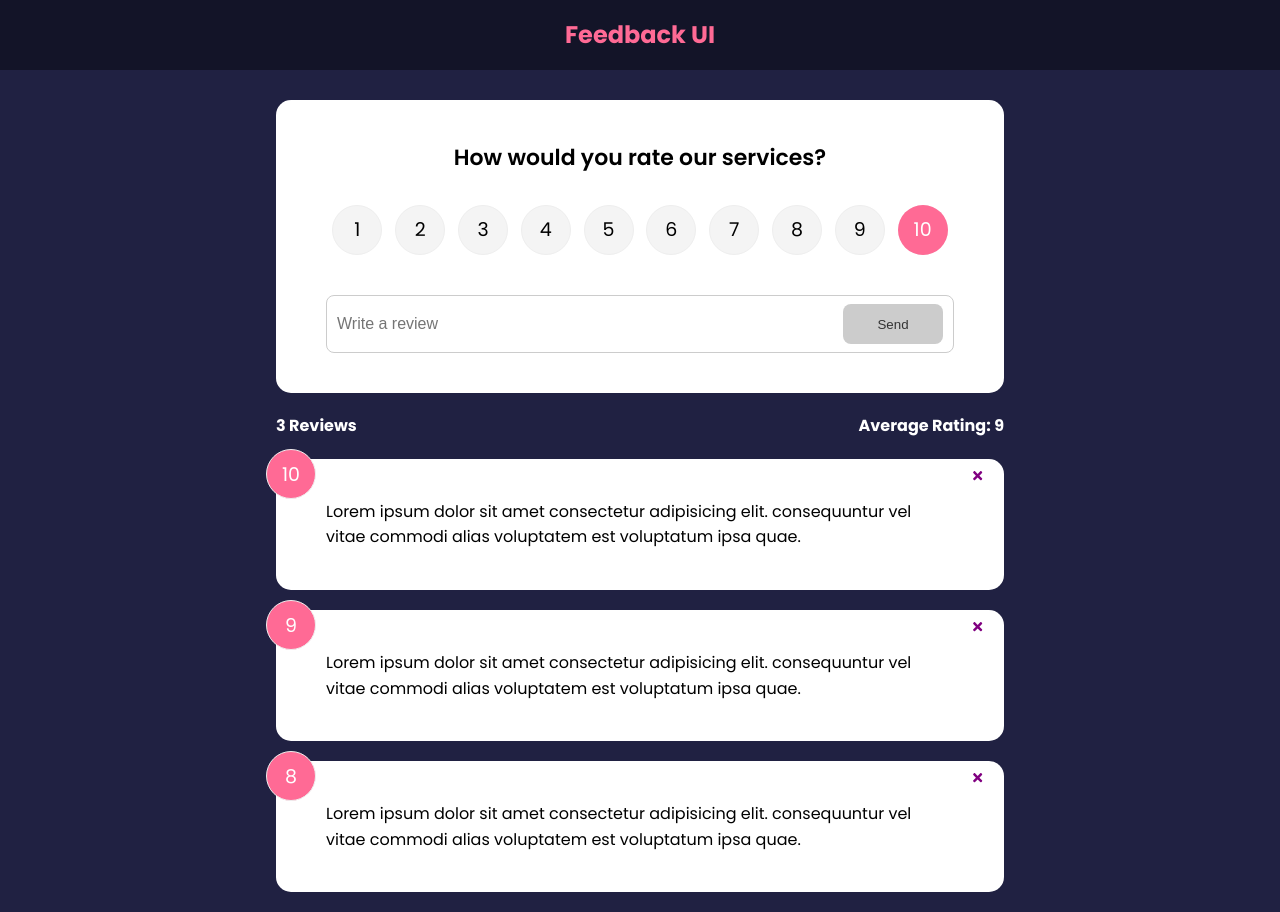
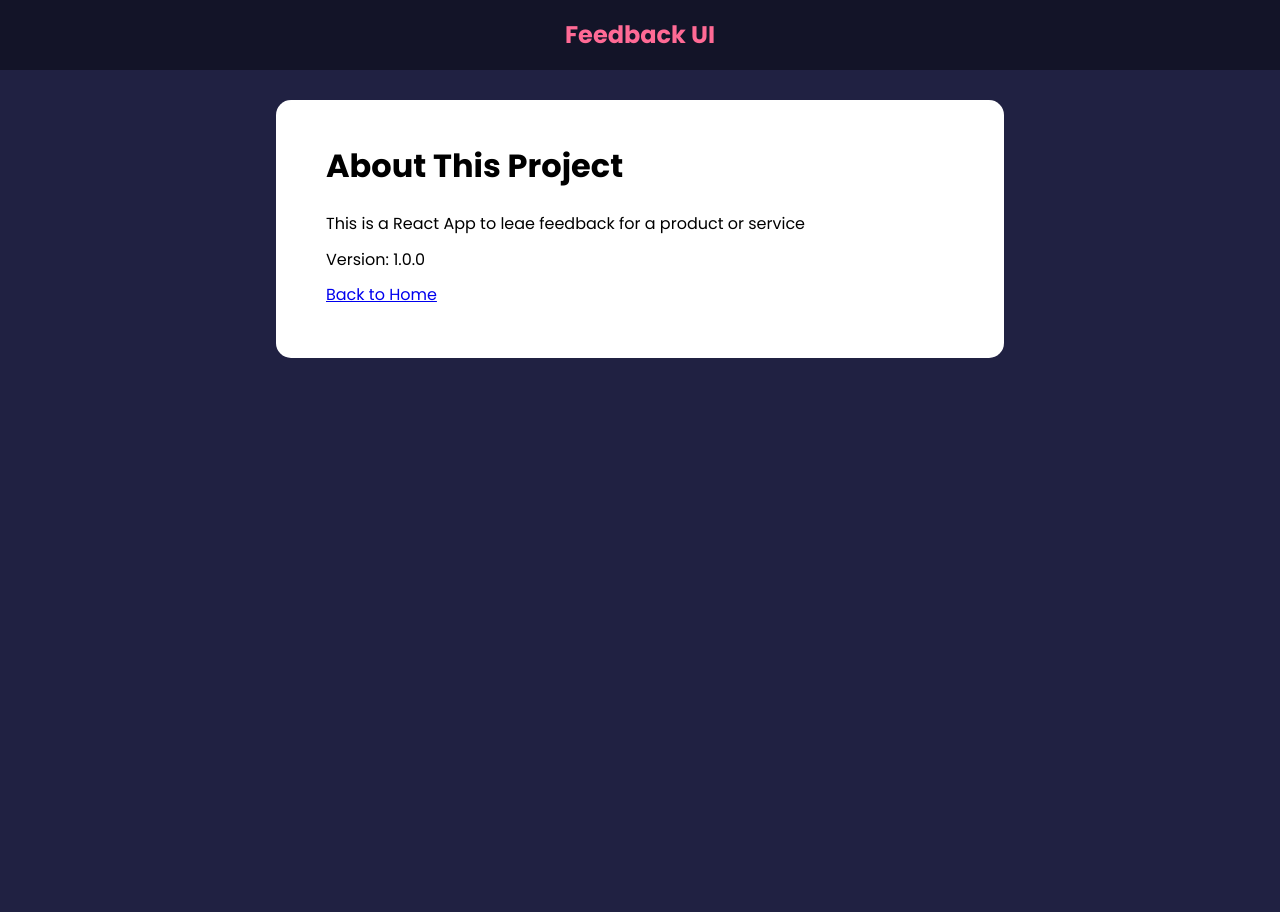
Before and after one commit to MaggieSchuetz/feedback-app, a React (Create React App) app: page /about in a window 1280 px wide. After the commit the page ends 800 px from the top, so only its background shows below. Built offline with nearby package versions, Linux system fonts and the light colour scheme.

Commit message:
Add router

```diff
--- a/package.json
+++ b/package.json
@@ -10,6 +10,7 @@
     "react": "^17.0.2",
     "react-dom": "^17.0.2",
     "react-icons": "^4.3.1",
+    "react-router-dom": "^6.2.1",
     "react-scripts": "5.0.0",
     "uuid": "^8.3.2",
     "web-vitals": "^2.1.4"
--- a/src/App.js
+++ b/src/App.js
@@ -2,9 +2,12 @@
 import Header from './components/Header';
 import FeedbackList from './components/FeedbackList';
 import { useState } from 'react';
+import { BrowserRouter as Router, Route, Routes } from 'react-router-dom';
 import FeedbackData from './data/FeedbackData';
 import FeedbackStats from './components/FeedbackStats';
 import FeedbackForm from './components/FeedbackForm';
+import AboutPage from './components/pages/AboutPage';
+import AboutIconLink from './components/AboutIconLink';
 
 export default function App() {
   const [feedback, setFeedback] = useState(FeedbackData);
@@ -18,16 +21,29 @@
     }
   };
   return (
-    <>
+    <Router>
       <Header />{' '}
-      {/* text is a prop that is passed in HERE and received and applied in the Header component */}
       <div className="container">
-        {' '}
-        {/*with Emmet you can now write .myClass and it will give you another div with this class name if you configure it in JSON settings*/}
-        <FeedbackForm handleAdd={addFeedback} />
-        <FeedbackStats feedback={feedback} />
-        <FeedbackList feedback={feedback} handleDelete={deleteFeedback} />
+        <Routes>
+          <Route
+            exact
+            path="/"
+            element={
+              <>
+                {/*with Emmet you can now write .myClass and it will give you another div with this class name if you configure it in JSON settings*/}
+                <FeedbackForm handleAdd={addFeedback} />
+                <FeedbackStats feedback={feedback} />
+                <FeedbackList
+                  feedback={feedback}
+                  handleDelete={deleteFeedback}
+                />
+                <AboutIconLink />
+              </>
+            }
+          ></Route>
+          <Route path="/about" element={<AboutPage />} />
+        </Routes>
       </div>
-    </>
+    </Router>
   );
 }
--- /dev/null
+++ b/src/components/AboutIconLink.js
@@ -0,0 +1,15 @@
+import { FaQuestion } from 'react-icons/fa';
+import React from 'react';
+import { Link } from 'react-router-dom';
+
+function AboutIconLink() {
+  return (
+    <div className="about-link">
+      <Link to="/about">
+        <FaQuestion size={30} />
+      </Link>
+    </div>
+  );
+}
+
+export default AboutIconLink;
--- /dev/null
+++ b/src/components/pages/AboutPage.js
@@ -0,0 +1,20 @@
+import React from 'react';
+import Card from '../shared/Card';
+import { Link } from 'react-router-dom';
+
+function AboutPage() {
+  return (
+    <Card>
+      <div className="about">
+        <h1>About This Project</h1>
+        <p>This is a React App to leae feedback for a product or service</p>
+        <p>Version: 1.0.0</p>
+        <p>
+          <Link to="/">Back to Home</Link>
+        </p>
+      </div>
+    </Card>
+  );
+}
+
+export default AboutPage;
```
Also changed, not shown: 1 other file (tests, documents, lock files or other folders).
